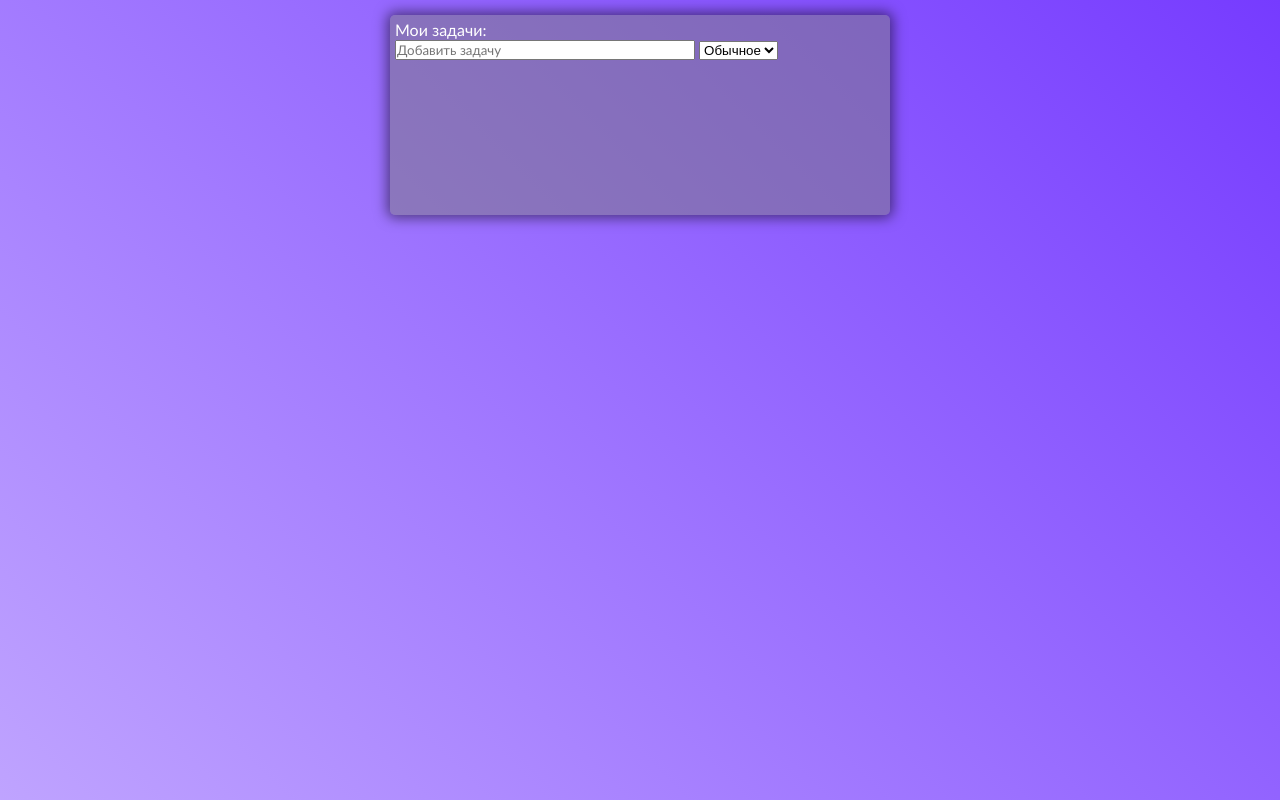
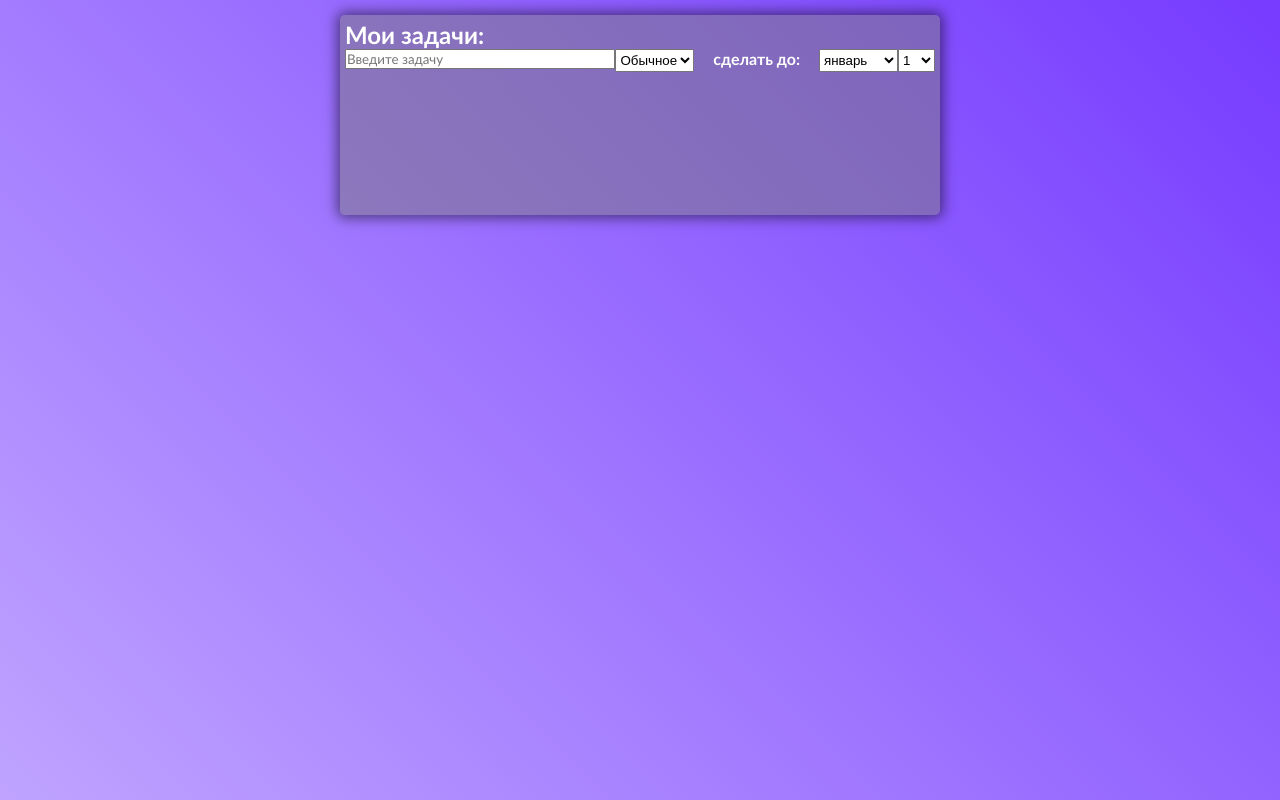
Before and after one commit to Resgul/myfreedom.github.io, a plain HTML site: page homework_7/index.html in a window 1280 px wide. Drawn offline with Linux system fonts and the light colour scheme.

Commit message:
Add files via upload

```diff
--- a/homework_7/index.html
+++ b/homework_7/index.html
@@ -1,19 +1,22 @@
 <html>
-  <head>
-  <title>Мой Блокнот</title>
   <script defer src="script.js"></script>
   <link rel="stylesheet" href="style.css">
-  </head>
-  <body>
+<body>
   <div class="container">
     <div class="task-block">
+      <h1>Мои задачи:</h1>
       <form class="form-1">
-        <p>Мои задачи:</p>
-        <input type="text" placeholder="Добавить задачу" class="input-1">
-        <select name="massegeType">
+        <input type="text" class="input-1" placeholder="Введите задачу">
+        <select name="massegeType" class="select-type">
         <option value="regular" selected>Обычное</option>
         <option value="warning">Важное</option>
       </select>
+        <span class="limit">сделать до:</span>
+        <select name="month" class="month"></select>
+        <select name="day" class="day">
+          <option value="1" selected hidden>1</option>
+          <option value="31" hidden>31</option>
+        </select>
       </form>
       <div class="scroll-list">
         <ol class="ol-1"></ol>
--- a/homework_7/script.js
+++ b/homework_7/script.js
@@ -3,11 +3,62 @@ let ol = document.querySelector('.ol-1');
 let inputMain = document.querySelector('.input-1');
 let messageType = document.querySelector('select');
 let ulDone = document.querySelector('.done-list');
+let daySelect = document.querySelector('.day');
+let monthSelect = document.querySelector('.month');
+
+function dataSet() {
+  let month = [{mon:'январь', mona:'января'},
+              {mon:'февраль', mona:'февраля'},
+              {mon:'март', mona:'марта'},
+              {mon:'апрель', mona:'апреля'},
+              {mon:'май', mona:'мая'},
+              {mon:'июнь', mona:'июня'},
+              {mon:'июль', mona:'июля'},
+              {mon:'август', mona:'августа'},
+              {mon:'сентябрь', mona:'сентября'},
+              {mon:'октябрь', mona:'октября'},
+              {mon:'ноябрь', mona:'ноября'},
+              {mon:'декабрь', mona:'декабря'}];
+  let month31 = ['января', 'марта', 'мая', 'июля', 'августа', 'октября', 'декабря'];
+  let month30 = ['апреля', 'июня', 'сентября', 'ноября'];
+
+  //Заполняю циклом for селект с месяцами
+  for (let i = 0; i < month.length; i++) {
+    let monthOption = document.createElement('option');
+    monthOption.textContent = month[i].mon;
+    monthOption.setAttribute('value', `${month[i].mona}`);
+    monthSelect.appendChild(monthOption);
+  }
+
+  //По клику на селект с месяцами генерируется количество дней для селекта дней
+  monthSelect.addEventListener('click', () => {
+    daySelect.textContent = '';
+
+    //Если месяц входит в один из массивов с месяцами, выбирается кол-во дней для следующего цикла for
+    if (month31.includes(monthSelect.value)) {
+      var days = 31;
+    } else {
+        if (month30.includes(monthSelect.value)) {
+          var days = 30;
+        } else {
+            var days = 28;
+          }
+      }
+
+    //Заполняю селект с количеством дней, он зависит от выбранного месяца
+    for (let i = 1; i <= days; i++) {
+      let dayOption = document.createElement('option');
+      dayOption.textContent = i;
+      dayOption.setAttribute('value', `${i}`);
+      daySelect.appendChild(dayOption);
+    }
+  })
+}
+dataSet();
+
 formTask.addEventListener('submit', event => {
   event.preventDefault();
-
   let newLi = document.createElement('li');
-
   //В спан я буду записывать текст из инпута
   let newSpan = document.createElement('span');
   newSpan.textContent = document.querySelector('.input-1').value;
@@ -25,9 +76,11 @@ formTask.addEventListener('submit', event => {
   redButton.addEventListener('click', () => {
     let redInput = document.createElement('input');
     newLi.append(redInput);
-    redInput.addEventListener('mouseout', () => {
-      newSpan.textContent = redInput.value;
-      redInput.remove();
+    redInput.addEventListener('keyup', (event) => {
+      if (event.keyCode === 13) {
+        newSpan.textContent = redInput.value;
+        redInput.remove();
+      }
     })
   })
 
@@ -45,12 +98,16 @@ formTask.addEventListener('submit', event => {
       if (newSpan.textContent !='') {
         let doneLi = newLi;
         doneLi.textContent = newSpan.textContent;
-        ulDone.append(doneLi)
+        ulDone.append(doneLi);
         doneLi.classList.add('checked');
       }
     })
 
+    let dataP = document.createElement('p');
+    dataP.textContent = `${daySelect.value}-го ${monthSelect.value}`;
+    //Вывод в <li>: текста в <span>,даты через фунецию, которая возвращает строку, удаление, редактирование
     newLi.append(newSpan);
+    newLi.append(dataP);
     newLi.appendChild(delButton);
     newLi.appendChild(redButton);
 
--- a/homework_7/style.css
+++ b/homework_7/style.css
@@ -2,6 +2,10 @@
     padding: 0;
     margin: 0;
     box-sizing: border-box;
+}
+
+h1 {
+    font-size: 24px;
 }
 
 body {
@@ -12,6 +16,13 @@ body {
     font-weight: 500;
     color: #fff;
     padding: 15px;
+}
+
+form {
+    display: flex;
+    justify-content: space-between;
+    margin-bottom: 3px;
+    font-weight: bold;
 }
 
 button {
@@ -40,6 +51,12 @@ li {
     margin-bottom: 3px;
 }
 
+li > p {
+    font-weight: bold;
+    color: rgb(75, 75, 75);
+    width: 110px;
+}
+
 li > input:first-child {
     margin-left: 10px;
     width: 20px;
@@ -65,7 +82,7 @@ span {
 }
 
 .container {
-    max-width: 680px;
+    max-width: 710px;
     margin: 0 auto;
 }
 
@@ -73,11 +90,17 @@ span {
     font-family: 'Gill Sans', 'Gill Sans MT', Calibri, 'Trebuchet MS', sans-serif;
     font-weight: 500;
     margin-bottom: 3px;
-    width: 300px;
+    width: 560px;
     outline: none;
+    flex-grow: 0;
+}
+
+.limit {
+    text-align: center;
 }
 
 .delet-but {
+/* для того, чтобы инпут для редактирования появлялся перед делет, а не после */
     order: 1;
 }
 
@@ -90,7 +113,7 @@ span {
     margin: 0 auto;
     display: flex;
     flex-direction: column;
-    max-width: 500px;
+    width: 600px;
     min-height: 200px;
     background-color: rgba(124, 124, 124, .5);
     border-radius: 5px;
```
